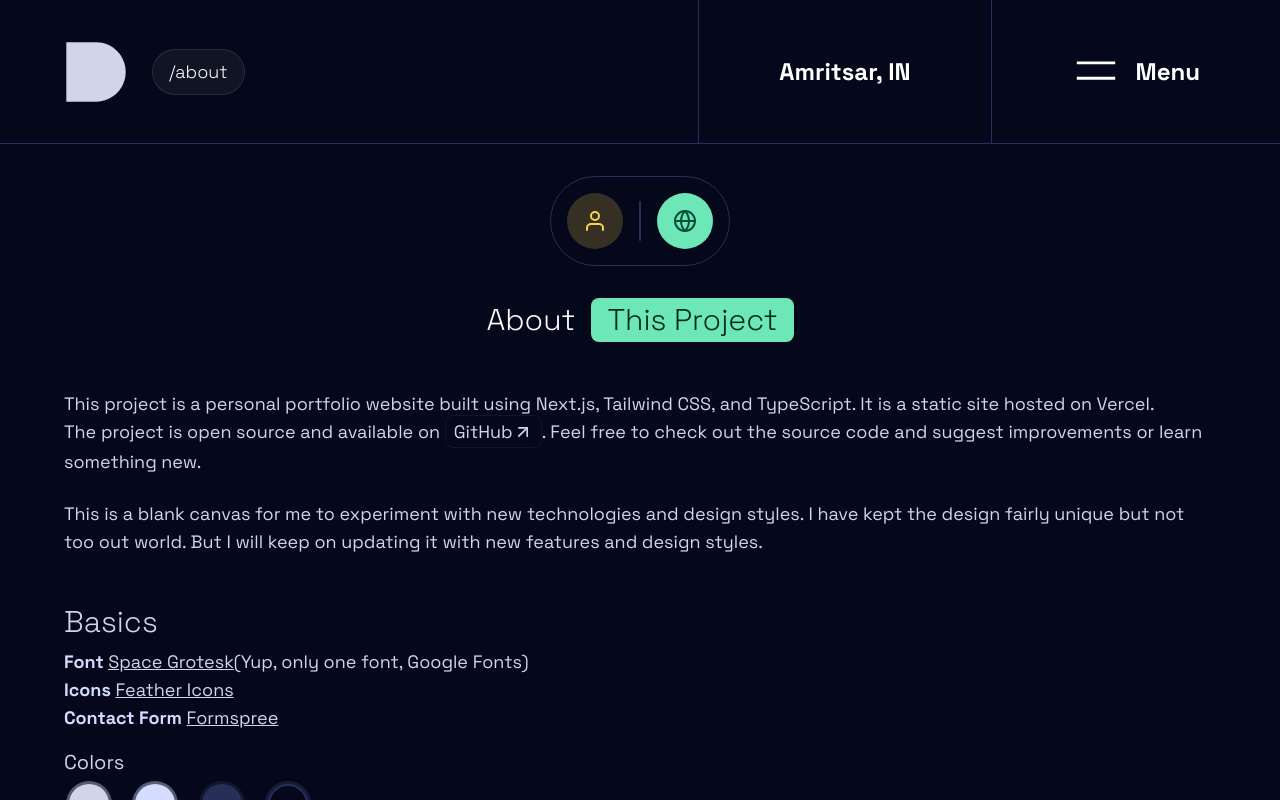
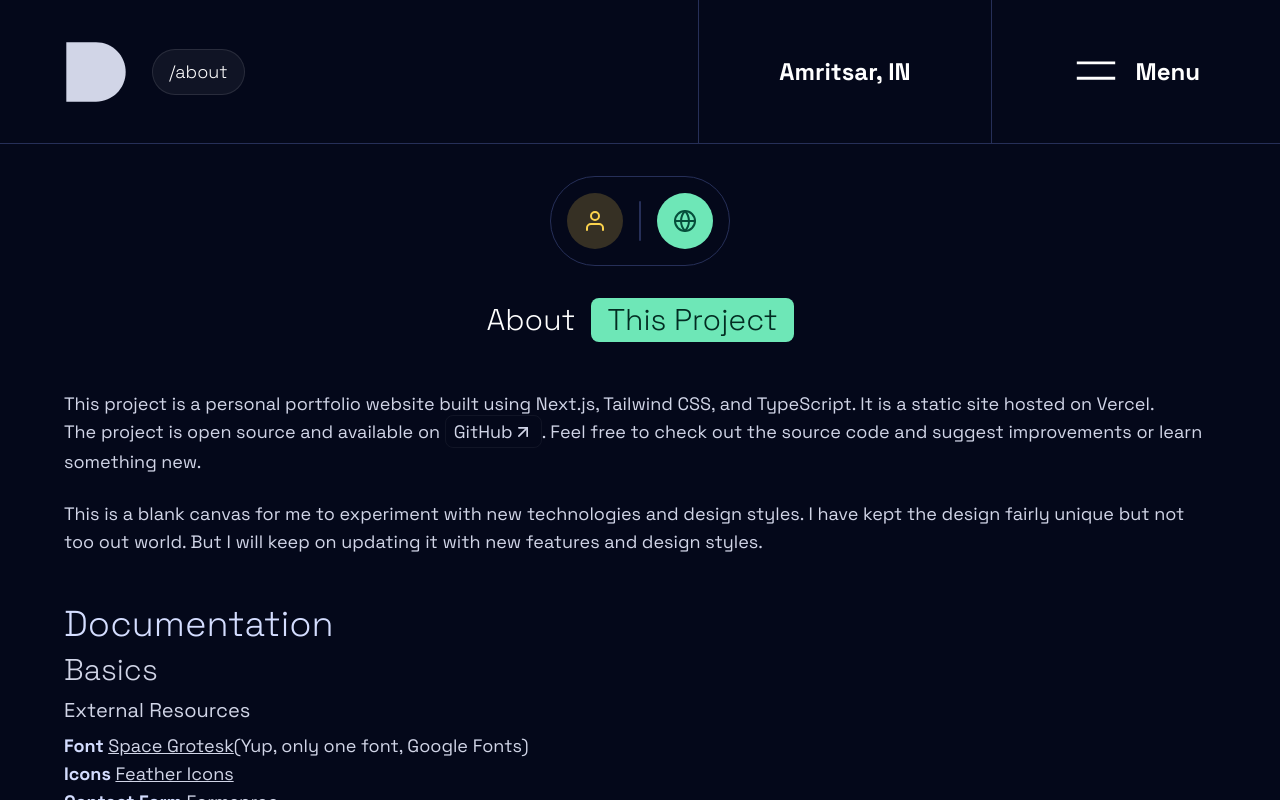
Before and after one commit to dilpreetsinghaulakh/Portfolio, a Next.js app: page /about in a window 1280 px wide. Both pictures are taken after a click on the button "Toggle between 'Me' and 'This Project'". Shown: the top 800 px of the page. Built offline with nearby package versions, Linux system fonts and the light colour scheme.

Commit message:
feat: Update AboutProjectContent component
Refactor AboutProjectContent component to improve organization and add documentation section label with external resources, colors, and add technologies used in the project.

```diff
--- a/src/app/about/AboutProjectContent.tsx
+++ b/src/app/about/AboutProjectContent.tsx
@@ -1,5 +1,5 @@
 import { useRef } from "react";
-import { ArrowRight, ArrowUpRight, Clipboard, GitHub } from "react-feather";
+import { ArrowUpRight, Clipboard } from "react-feather";
 
 export default function AboutProjectContent() {
   const copiedAlertRef = useRef<HTMLDivElement>(null);
@@ -52,7 +52,10 @@ export default function AboutProjectContent() {
         </p>
       </div>
       <div>
-        <h2 className="text-3xl font-light mb-2">Basics</h2>
+        <h1 className="text-4xl font-thin text-secondary-200 mb-2">Documentation</h1>
+        <h2 className="text-3xl font-light text-secondary-100 mb-2">Basics</h2>
+        <div>
+          <h3 className="text-xl mb-2">External Resources</h3>
           <p>
             <span className="font-bold text-secondary-200">Font </span>
             <a
@@ -87,6 +90,8 @@ export default function AboutProjectContent() {
               Formspree
             </a>
           </p>
+        </div>
+        {/* This section contains the basic information about the project */}
         <div>
           <h3 className="text-xl mt-4 mb-2">Colors</h3>
           <div className="flex">
@@ -127,8 +132,20 @@ export default function AboutProjectContent() {
               </div>
             </div>
           </div>
-          <p className="mt-1">and other colors are the default ones in Tailwind CSS.</p>
+          <p className="mt-1">
+            and other colors are the default ones in Tailwind CSS.
+          </p>
         </div>
+        {/* This section contains the color codes used in the project */}
+        <div>
+          <h2 className="text-xl mt-4 mb-2">Technologies</h2>
+          <ul className="list-disc list-inside">
+            <li>NextJS</li>
+            <li>Tailwind CSS</li>
+            <li>TypeScript</li>
+          </ul>
+        </div>
+        {/* This section contains the technologies used in the project */}
       </div>
     </div>
   );
```
Lines whose indentation alone changed are shown as unchanged.
